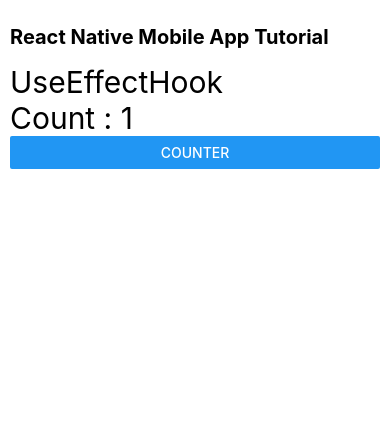
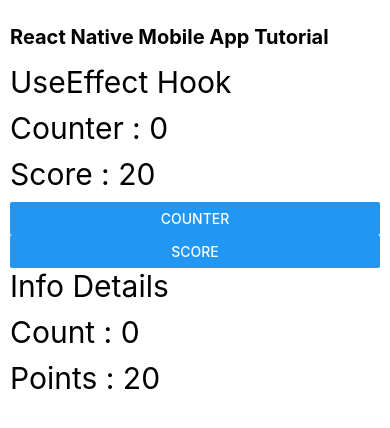
Before and after one commit to alauddin-bd/react-native-app, a React Native app: screen / in a window 390 px wide. Shown: the top 428 px of the page. Built offline with nearby package versions, Linux system fonts and the light colour scheme.

Commit message:
useEffect hook updating phase state & props

```diff
--- a/App.jsx
+++ b/App.jsx
@@ -1,9 +1,8 @@
 import { View,  Text, Button } from 'react-native';
 import React from 'react';
-import UseEffectHook from './src/components/UseEffectHook';
+import UseEffectHookUpdatingPhase from './src/components/UseEffectHookUpdatingPhase';
 
-
-
+// import UseEffectHook from './src/components/UseEffectHook';
 // import ClassComponents from './src/components/ClassComponents';
 // import Grid from './src/components/Grid';
 // import ContactListScreen from './src/screens/contactList/ContactListScreen';
@@ -35,7 +34,8 @@
       {/* <ContactListScreen /> */}
       {/* <Grid /> */}
       {/* <ClassComponents /> */}
-      <UseEffectHook />
+      {/* <UseEffectHook /> */}
+      <UseEffectHookUpdatingPhase />
 
     </View>
   )
--- /dev/null
+++ b/src/components/UseEffectHookUpdatingPhase.jsx
@@ -0,0 +1,40 @@
+import { View, Text, Button } from 'react-native'
+import React, { useEffect, useState } from 'react'
+
+const UseEffectHookUpdatingPhase = () => {
+  const [counter, setCounter] = useState(0);
+  const [score, setScore] = useState(20);
+  // useEffect(() => {
+  //   console.log('Im a useEffect Hook');
+  // }, [counter])
+  // useEffect(() => {
+  //   console.log('Score');
+  // }, [score])
+
+  return (
+    <View>
+      <Text style={{fontSize: 30, marginBottom: 10}}>UseEffect Hook</Text>
+      <Text style={{fontSize: 30, marginBottom: 10}}>Counter : {counter}</Text>
+      <Text style={{fontSize: 30, marginBottom: 10}}>Score : {score}</Text>
+      <Button title='Counter' onPress={() => setCounter(counter+1)}/>
+      <Button title='Score' onPress={() => setScore(score+10)}/>
+      <InfoDetails count={counter} points={score}/>
+    </View>
+  )
+}
+
+const InfoDetails = ({count, points}) => {
+
+  useEffect(() => {
+    console.log('Im a child component');
+  }, [count]);
+
+  return (
+    <View>
+      <Text style={{fontSize: 30, marginBottom: 10}}>Info Details</Text>
+      <Text style={{fontSize: 30, marginBottom: 10}}>Count : {count}</Text>
+      <Text style={{fontSize: 30, marginBottom: 10}}>Points : {points}</Text>
+    </View>
+  )
+}
+export default UseEffectHookUpdatingPhase
```
